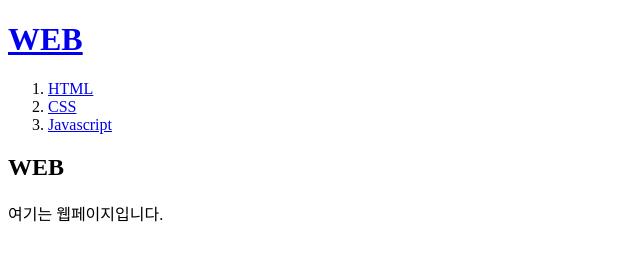
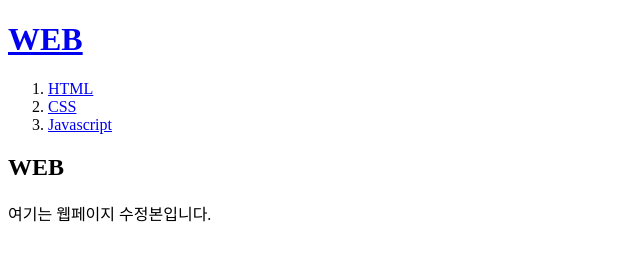
Before and after one commit to chaeyoonher/website01, a plain HTML site: page index.html in a window 1280 px wide. Shown: the full height of the page, 0-640 px from the left. Drawn offline with Linux system fonts and the light colour scheme.

Commit message:
수정사이트입니다

```diff
--- a/index.html
+++ b/index.html
@@ -15,7 +15,7 @@
 <h2>WEB</h2>
 
     <p>
-        여기는 웹페이지입니다.
+        여기는 웹페이지 수정본입니다.
     </p>
 </body>
 </html>
```
